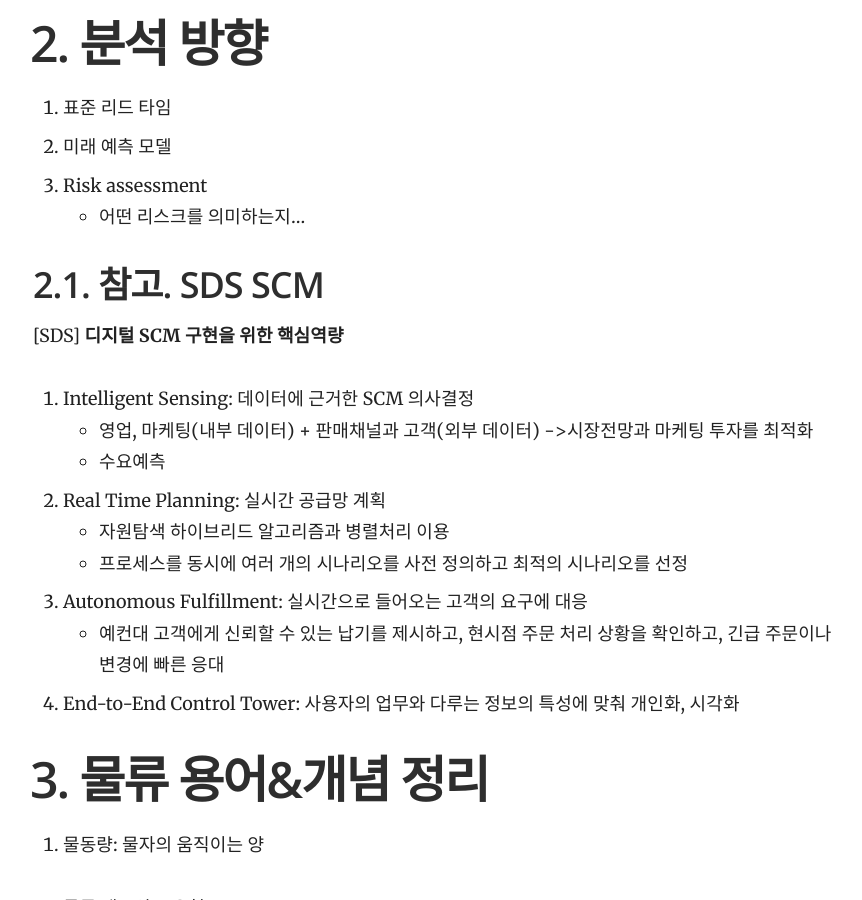
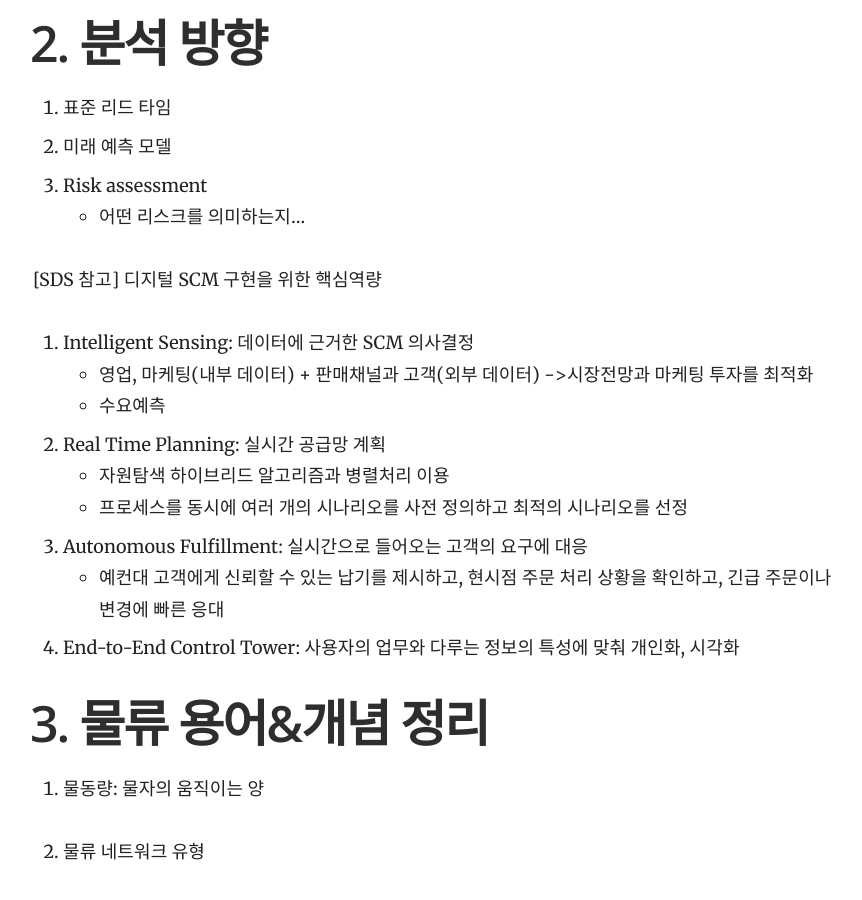
Before and after one commit to yrk3434/yrk3434.github.io, a Jekyll site: the page built from _docs/Domain/SCM & Logistics.md, in a window 1280 px wide and 900 px high, scrolled down 1659 px. Shown: the whole window, without its empty margins (357-1219 px from the left). Built offline with Jekyll 4.4.1, drawn with Linux system fonts in a browser that asks for light colours.

Commit message:
Update SCM & Logistics.md

```diff
--- a/_docs/Domain/SCM & Logistics.md
+++ b/_docs/Domain/SCM & Logistics.md
@@ -59,9 +59,7 @@ VP issue
 3. Risk assessment
 - 어떤 리스크를 의미하는지...
 
-## 2.1. 참고. SDS SCM
-[SDS]
-**디지털 SCM 구현을 위한 핵심역량**
+[SDS 참고] 디지털 SCM 구현을 위한 핵심역량
 1. Intelligent Sensing: 데이터에 근거한 SCM 의사결정
 - 영업, 마케팅(내부 데이터) + 판매채널과 고객(외부 데이터) ->시장전망과 마케팅 투자를 최적화
 - 수요예측
```
